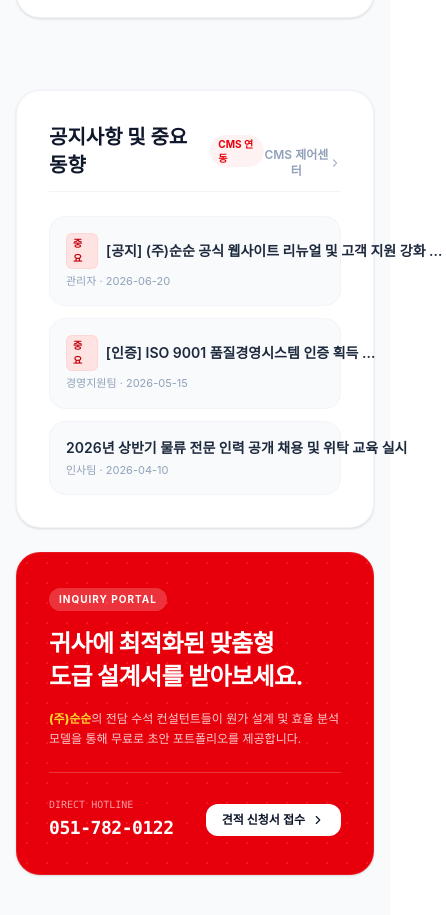
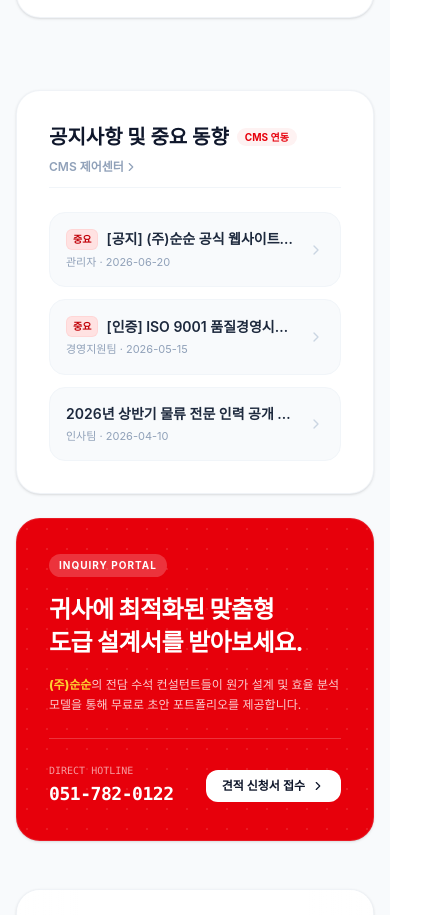
Before and after one commit to kwonhyukbin0708-byte/-, a React (Vite) app: page / in a window 390 px wide. Shown: the part 2609-3524 px from the top of the page, 446 px wide, since content can reach past the window. Built offline with nearby package versions, Linux system fonts and the light colour scheme; a web font is replaced by a local one.

Commit message:
refactor: update portfolio data and migration logic
Standardize portfolio titles, categories, and date formats. Update migration logic in App.tsx to ensure existing user cache is reset to updated initial data. Enhance mobile layout for the notice widget header.

```diff
--- a/src/App.tsx
+++ b/src/App.tsx
@@ -159,8 +159,20 @@ export default function App() {
     const saved = localStorage.getItem('soonsoon_portfolios');
     if (saved) {
       const parsed = JSON.parse(saved);
-      // If the loaded data is the old mock portfolio, migrate it
-      const hasOldMock = parsed.some((p: any) => p.title && (p.title.includes('A사 이커머스') || p.title.includes('B식품 저온') || p.title.includes('D권역 터미널 상하차')));
+      // If the loaded data is the old mock portfolio, or uses hyphen dates, migrate it
+      const hasOldMock = parsed.some((p: any) => p.title && (
+        p.title.includes('A사 이커머스') ||
+        p.title.includes('B식품 저온') ||
+        p.title.includes('D권역 터미널 상하차') ||
+        p.title.includes('CJ대한통운 서부집배점') ||
+        p.title.includes('CJ대한통운 오네본부 E2 권역 풀필먼트') ||
+        p.title.includes('오네본부') ||
+        p.title === '분류도우미 계약' ||
+        (p.id === 'port-2' && p.category !== '물류도급') ||
+        (p.id === 'port-3' && p.category !== '업무 대행') ||
+        (p.id === 'port-4' && p.category !== '인력 아웃소싱') ||
+        (p.date && p.date.includes('-'))
+      ));
       if (hasOldMock) {
         localStorage.setItem('soonsoon_portfolios', JSON.stringify(INITIAL_PORTFOLIO));
         return INITIAL_PORTFOLIO;
--- a/src/components/HomeSection.tsx
+++ b/src/components/HomeSection.tsx
@@ -255,8 +255,8 @@ export default function HomeSection({
             {/* Notice Widget */}
             <div className="lg:col-span-7 bg-white rounded-3xl p-8 border border-slate-200/50 shadow-sm space-y-6 flex flex-col justify-between">
               <div className="space-y-6">
-                <div className="flex justify-between items-end pb-3 border-b border-slate-100">
-                  <h3 className="text-xl font-bold text-slate-900 flex items-center gap-2">
+                <div className="flex flex-col sm:flex-row sm:justify-between sm:items-end gap-2 pb-3 border-b border-slate-100">
+                  <h3 className="text-xl font-bold text-slate-900 flex items-center gap-2 flex-wrap">
                     <span>공지사항 및 중요 동향</span>
                     <span className={`text-[10px] font-bold px-2 py-0.5 rounded-full ${theme.lightBg} ${theme.text}`}>CMS 연동</span>
                   </h3>
@@ -264,7 +264,7 @@ export default function HomeSection({
                     onClick={() => {
                       setCurrentSection('admin');
                     }}
-                    className="text-xs text-slate-400 hover:text-slate-900 transition-colors flex items-center cursor-pointer font-semibold"
+                    className="text-xs text-slate-400 hover:text-slate-900 transition-colors flex items-center cursor-pointer font-semibold self-start sm:self-auto"
                   >
                     <span>CMS 제어센터</span>
                     <ChevronRight className="w-3.5 h-3.5" />
@@ -276,22 +276,22 @@ export default function HomeSection({
                     <div
                       key={notice.id}
                       onClick={() => setSelectedNotice(notice)}
-                      className="flex justify-between items-center p-4 rounded-2xl bg-slate-50 border border-slate-100 hover:border-slate-200 cursor-pointer transition-all duration-200 group"
+                      className="flex justify-between items-center p-4 rounded-2xl bg-slate-50 border border-slate-100 hover:border-slate-200 cursor-pointer transition-all duration-200 group gap-3"
                     >
-                      <div className="space-y-1">
-                        <div className="flex items-center space-x-2">
+                      <div className="space-y-1 flex-1 min-w-0">
+                        <div className="flex items-center space-x-2 min-w-0">
                           {notice.isImportant && (
-                            <span className="text-[10px] font-bold bg-red-100 text-red-700 border border-red-200/50 px-1.5 py-0.5 rounded-md">
+                            <span className="text-[10px] font-bold bg-red-100 text-red-700 border border-red-200/50 px-1.5 py-0.5 rounded-md shrink-0">
                               중요
                             </span>
                           )}
-                          <h4 className="text-sm font-semibold text-slate-800 group-hover:text-slate-950 transition-colors truncate max-w-sm sm:max-w-md">
+                          <h4 className="text-sm font-semibold text-slate-800 group-hover:text-slate-950 transition-colors truncate">
                             {notice.title}
                           </h4>
                         </div>
-                        <p className="text-[11px] text-slate-400 font-normal">{notice.writer} · {notice.date}</p>
+                        <p className="text-[11px] text-slate-400 font-normal truncate">{notice.writer} · {notice.date}</p>
                       </div>
-                      <ChevronRight className="w-4 h-4 text-slate-300 group-hover:text-slate-500 transition-colors" />
+                      <ChevronRight className="w-4 h-4 text-slate-300 group-hover:text-slate-500 transition-colors shrink-0" />
                     </div>
                   ))}
                 </div>
--- a/src/constants.ts
+++ b/src/constants.ts
@@ -67,40 +67,40 @@ export const INITIAL_NOTICES: Notice[] = [
 export const INITIAL_PORTFOLIO: Portfolio[] = [
   {
     id: 'port-1',
-    title: 'CJ대한통운 오네본부 E2 권역 풀필먼트 도급 운영',
+    title: 'CJ대한통운 ONE본부 E2 권역 도급 계약',
     client: 'CJ대한통운',
     category: '물류도급',
-    date: '2023-07-01',
-    description: 'CJ대한통운 오네(O-NE) 본부 E2 권역의 풀필먼트 및 허브 분류 도급 전 과정을 총괄 운영합니다. 숙련된 인적 자원과 효율적인 공정 분담을 통해 실시간 입출고 정확도 99.9%를 달성하고 고효율 현장 제어를 정착시켰습니다.',
+    date: '2023.07.01',
+    description: 'CJ대한통운 ONE(O-NE) 본부 E2 권역의 풀필먼트 및 허브 분류 도급 전 과정을 총괄 운영합니다. 숙련된 인적 자원과 효율적인 공정 분담을 통해 실시간 입출고 정확도 99.9%를 달성하고 고효율 현장 제어를 정착시켰습니다.',
     imageUrl: port1Img,
     highlights: ['실시간 입출고 정확도 99.9%', 'O-NE 오퍼레이션 완벽 매칭', '분류 가공 리드타임 단축', '현장 오차율 ZERO화 실현']
   },
   {
     id: 'port-2',
-    title: 'CJ대한통운 오네본부 D권역 도급 운영',
+    title: 'CJ대한통운 ONE본부 D권역 도급 계약',
     client: 'CJ대한통운',
-    category: '창고 관리',
-    date: '2026-03-31',
+    category: '물류도급',
+    date: '2026.03.31',
     description: 'CJ대한통운 주요 터미널 D권역의 허브 상하차, 입출고 및 분류 도급 운영을 대행합니다. 정밀한 인력 수급과 체계적인 조별 순환 근무 시스템을 도입하여 성수기 물동량 폭증에도 가동률 100%를 달성했습니다.',
     imageUrl: port2Img,
     highlights: ['D권역 허브 오퍼레이션 대행', '성수기 물동량 가동률 100%', '교대 정밀 배치 시스템 운영', '산업 안전 보건 기준 철저 이행']
   },
   {
     id: 'port-3',
-    title: 'CJ대한통운 서부집배점 라스트마일 인력 도급',
-    client: 'CJ대한통운 서부집배점',
-    category: '인력 아웃소싱',
-    date: '2026-01-01',
-    description: '서부집배점의 배송 및 라스트마일 허브 오퍼레이터 전문 인력 도급 및 순환 관리를 책임 운영합니다. 현장 대체 인력의 신속한 조달 시스템을 통해 결원율 0%를 기록하며 일일 배송 출발 마감 타임을 완벽 준수하고 있습니다.',
+    title: 'CJ대한통운 울산동구 서부집배점 운영',
+    client: 'CJ대한통운 울산동구 서부집배점',
+    category: '업무 대행',
+    date: '2026.01.01',
+    description: '울산동구 서부집배점의 배송 및 라스트마일 허브 오퍼레이터 전문 인력 도급 및 순환 관리를 책임 운영합니다. 현장 대체 인력의 신속한 조달 시스템을 통해 결원율 0%를 기록하며 일일 배송 출발 마감 타임을 완벽 준수하고 있습니다.',
     imageUrl: port3Img,
     highlights: ['라스트마일 전담 인력 공급', '배송 출발 마감 타임 준수 100%', '현장 대체 인력 상시 대기', '안정적인 장기 파트너십 구축']
   },
   {
     id: 'port-4',
-    title: '분류도우미 업무 대행',
+    title: 'CJ대한통운 택배대리점 분류도우미 계약',
     client: 'CJ대한통운',
-    category: '업무 대행',
-    date: '2023-02-01',
+    category: '인력 아웃소싱',
+    date: '2023.02.01',
     description: '물류 터미널 내 분류도우미 전담 인력을 일일 집중 배치하여 신속하고 정확한 포장 분류 공정을 지원합니다. 근골격계 안전사고 예방 교육과 스트레칭 프로그램을 상시 병행하여 무재해 1,000일 돌파 성과를 일궈냈습니다.',
     imageUrl: port4Img,
     highlights: ['자동 컨베이어 분류 지원', '무재해 운영 1,000일 돌파', '현장 안전 교육 주기적 이행', '정확한 시간당 처리율 달성']
```
